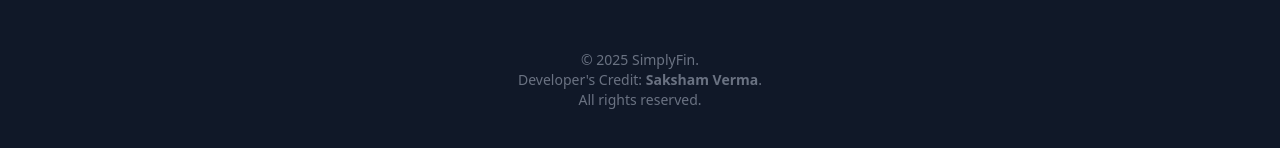
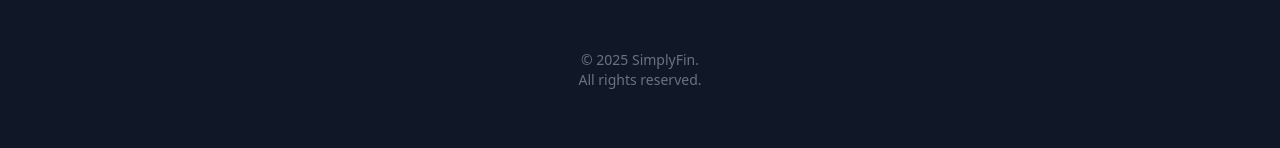
Before and after one commit to 69GliTcH/SimpliFin, a Next.js app: page /dashboard in a window 1280 px wide. Shown: the part 404-552 px from the top of the page. Built offline with nearby package versions, Linux system fonts and the light colour scheme; no server answers; the database is empty; sample sign-in values are in the browser's storage.

Commit message:
Update page.js

```diff
--- a/src/app/dashboard/page.js
+++ b/src/app/dashboard/page.js
@@ -920,7 +920,7 @@ export default function Dashboard() {
             <footer className="w-full py-6 bg-gray-900 text-center">
                 <p className="text-gray-500 text-sm">
                     &copy; 2025 SimplyFin.<br />
-                    Developer&apos;s Credit: <span className="font-semibold">Saksham Verma</span>.<br />
+
                     All rights reserved.
                 </p>
             </footer>
```
